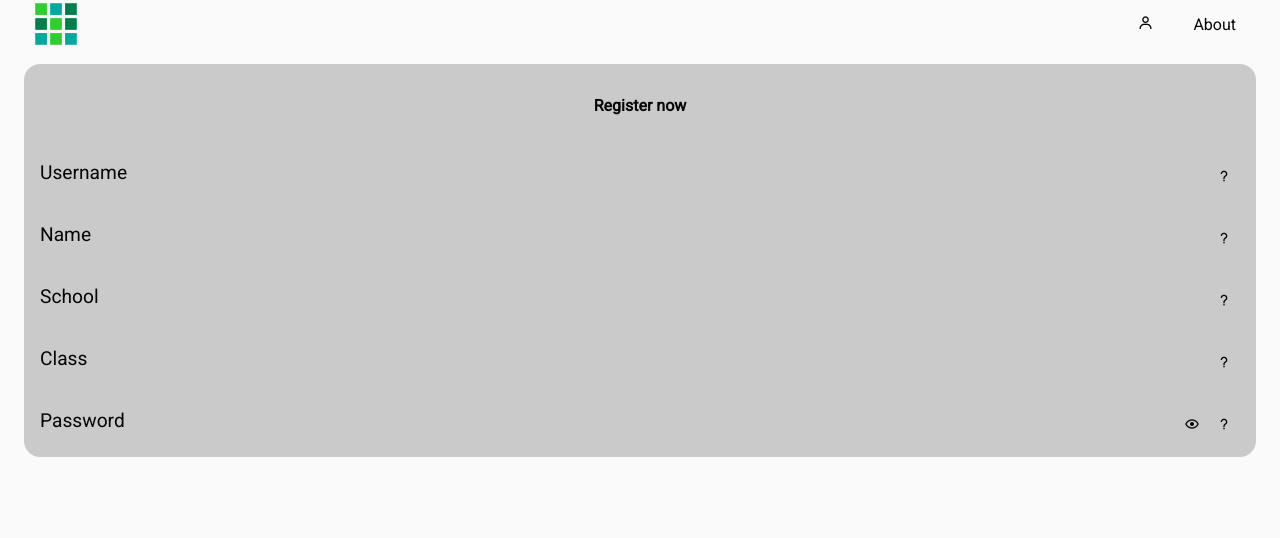
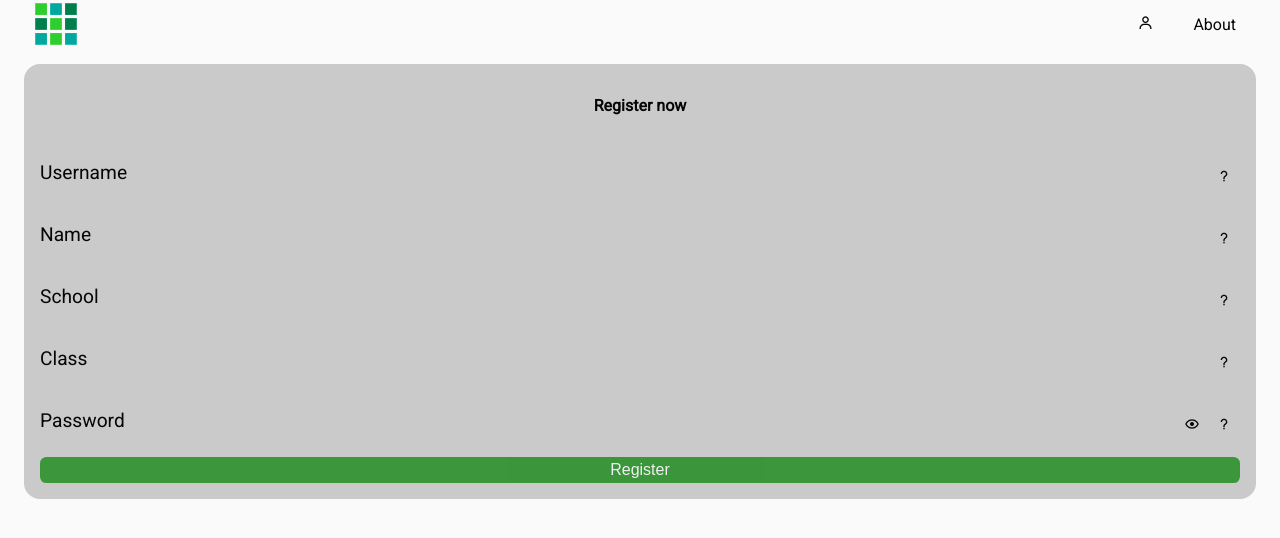
Before and after one commit to Dlurak/dloolFrontend, a SvelteKit app: page /register in a window 1280 px wide. Shown: the top 538 px of the page. Built offline with nearby package versions, Linux system fonts and the light colour scheme.

Commit message:
refactored the submit button to a component and used it for the register route

```diff
--- /dev/null
+++ b/src/lib/SubmitButton.svelte
@@ -0,0 +1,41 @@
+<script lang="ts">
+	export let disabled: boolean;
+	export let value: string;
+</script>
+
+<input type="submit" {value} {disabled} />
+
+<style>
+	input[type='submit'] {
+		border: none;
+		border-radius: 0.4rem;
+		background-color: green;
+		color: white;
+		padding: 0.25rem;
+		cursor: pointer;
+
+		margin-top: 1rem;
+
+		box-shadow: 0 0 2rem black;
+
+		transition: all var(--transition-timing-function) var(--transition-timing);
+	}
+
+	input[type='submit']:not(:disabled):is(:hover, :focus) {
+		translate: 0 -0.25rem;
+		box-shadow: 0 15px 2rem black;
+
+		outline: none;
+	}
+
+	input[type='submit']:active {
+		transform: scale(0.95);
+		box-shadow: 0 0 2.5rem black;
+	}
+
+	input[type='submit']:disabled {
+		opacity: 0.7;
+		box-shadow: none;
+		cursor: not-allowed;
+	}
+</style>
--- a/src/routes/register/+page.svelte
+++ b/src/routes/register/+page.svelte
@@ -1,5 +1,6 @@
 <script>
 	import LoginInput from '$lib/LoginInput.svelte';
+	import SubmitButton from '$lib/SubmitButton.svelte';
 </script>
 
 <svelte:head>
@@ -27,6 +28,8 @@
 			newPassword={true}
 			tooltip="This is your password, currently I don't require a secure password but you should choose a secure one"
 		/>
+
+        <SubmitButton value="Register" disabled/>
 	</form>
 </div>
 
```
Also changed, not shown: src/routes/login/+page.svelte (+2 -36 lines).
